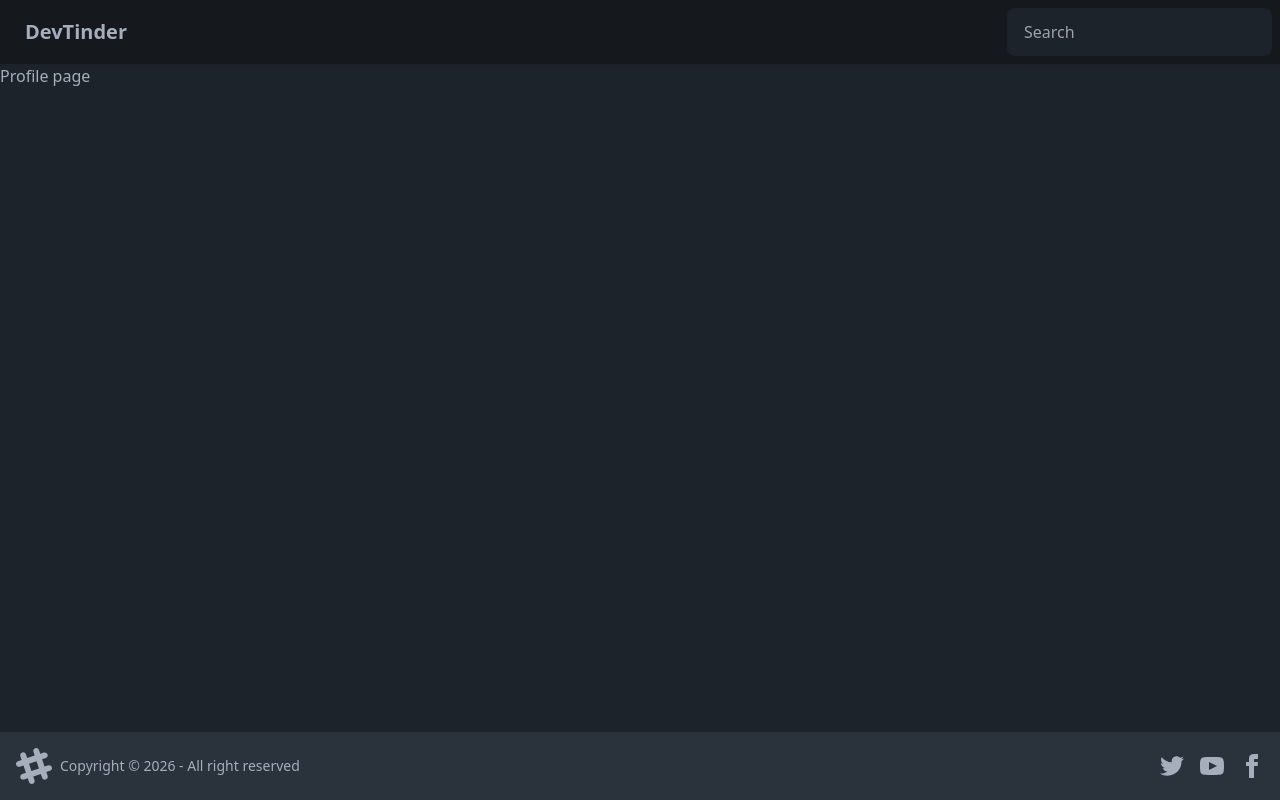
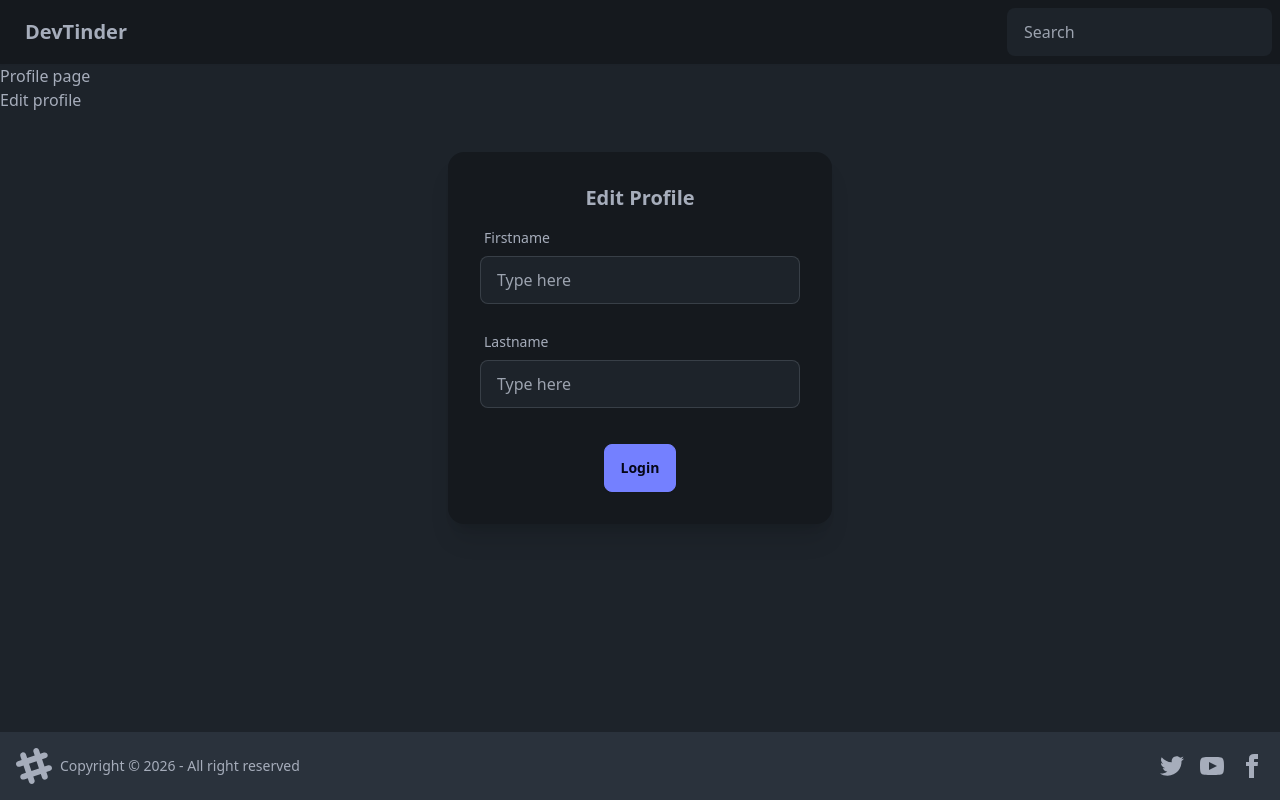
Before and after one commit to Evasaraf/devTinder-web, a React (Vite) app: page /profile in a window 1280 px wide. Built offline with nearby package versions, Linux system fonts and the light colour scheme.

Commit message:
create an edit profile page

```diff
--- /dev/null
+++ b/src/EditProfile.jsx
@@ -0,0 +1,57 @@
+import { useState } from "react";
+import Footer from "./Footer";
+const EditProfile = ()=>{
+      const [Firstname, setFirstname] = useState("");
+      const [Lastname, setLastname] = useState("");
+      const[age, setAge] = useState();
+      const [gender, setGender] = useState();
+      const [skills, setskills] = useState();
+      const [error, setError] = useState("");
+    return (
+    <div>
+      <h1>Edit profile</h1>
+      <div className="flex justify-center my-10">
+        <div className="card bg-base-300 w-96 shadow-xl">
+          <div className="card-body">
+            <h2 className="card-title justify-center">Edit Profile</h2>
+            <div>
+              <label className="form-control w-full max-w-xs">
+                <div className="label">
+                  <span className="label-text">Firstname </span>
+                </div>
+                <input
+                  type="text"
+                  value={Firstname}
+                  placeholder="Type here"
+                  className="input input-bordered w-full max-w-xs"
+                  onChange={(e) => setFirstname(e.target.value)}
+                />
+              </label>
+              <label className="form-control w-full max-w-xs py-5">
+                <div className="label">
+                  <span className="label-text">Lastname </span>
+                </div>
+                <input
+                  type="text"
+                  value={Lastname}
+                  placeholder="Type here"
+                  className="input input-bordered w-full max-w-xs"
+                  onChange={(e) => setLastname(e.target.value)}
+                />
+              </label>
+            </div>
+            <p className="text-red-500">{error}</p>
+            <div className="card-actions justify-center">
+              <button className="btn btn-primary" >
+                Login
+              </button>
+            </div>
+          </div>
+        </div>
+      </div>
+      <Footer />
+    </div>
+  );
+
+}
+export default EditProfile;
--- a/src/Profile.jsx
+++ b/src/Profile.jsx
@@ -1,8 +1,10 @@
 import Footer from "./Footer";
+import EditProfile from "./EditProfile";
 const Profile = () => {
     return (
         <div>
             <h1>Profile page</h1>
+            <EditProfile/>
             <Footer />
         </div>
 
```
